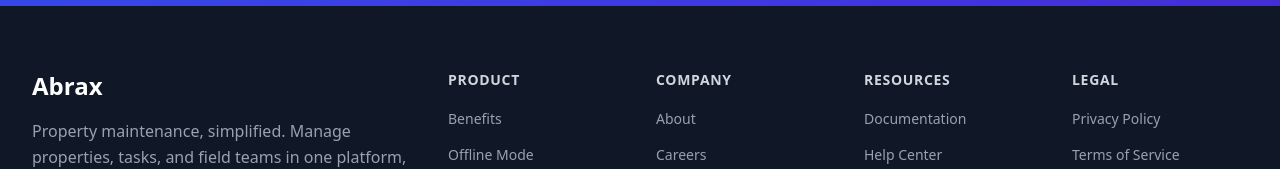
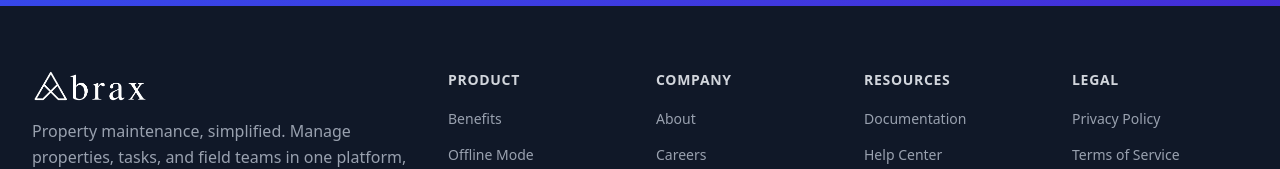
Before and after one commit to sighencea/getabrax, a React (Vite) app: page /about in a window 1280 px wide. Shown: the part 1900-2069 px from the top of the page. Built offline with nearby package versions, Linux system fonts and the light colour scheme; a web font is replaced by a local one.

Commit message:
Fixed logo and favicon display

```diff
--- a/index.html
+++ b/index.html
@@ -3,7 +3,7 @@
   <head>
     <meta charset="UTF-8" />
     <meta name="viewport" content="width=device-width, initial-scale=1.0" />
-    <link rel="icon" type="image/x-icon" href="/src/assets/icons/favicon/favicon.ico" />
+    <link rel="icon" type="image/x-icon" href="/favicon.ico" />
     <title>Abrax - Property Maintenance, Simplified</title>
   </head>
   <body>
--- a/src/components/generated/Footer.tsx
+++ b/src/components/generated/Footer.tsx
@@ -5,6 +5,7 @@
 import { useTranslation } from 'react-i18next';
 import { Link, useNavigate, useLocation } from 'react-router-dom';
 import { LanguageSwitcher } from './LanguageSwitcher';
+import logoImage from '../../assets/images/logo/Abrax_logo_horizontal_alternative_dark.png';
 export interface FooterProps {}
 export default function Footer({}: FooterProps) {
   const { t } = useTranslation('common');
@@ -132,9 +133,13 @@
             }}>
                 <button
                   onClick={() => window.location.href = '/'}
-                  className="text-2xl font-bold mb-4 hover:text-blue-400 transition-colors text-left"
+                  className="mb-4 hover:opacity-80 transition-opacity"
                 >
-                  {t('footer.brand')}
+                  <img
+                    src={logoImage}
+                    alt={t('footer.brand')}
+                    className="h-8 brightness-0 invert"
+                  />
                 </button>
                 <p className="text-gray-400 mb-6 max-w-sm leading-relaxed">
                   {t('footer.description')}
--- a/src/components/generated/Navigation.tsx
+++ b/src/components/generated/Navigation.tsx
@@ -6,6 +6,7 @@
 import { useNavigate, useLocation } from 'react-router-dom';
 import { Menu, X } from 'lucide-react';
 import { useNavigation } from '../context/NavigationContext';
+import logoImage from '../../assets/images/logo/Abrax_logo_horizontal_alternative_dark.png';
 export interface NavigationProps {}
 
 export default function Navigation({}: NavigationProps = {}) {
@@ -103,7 +104,7 @@
                 className="hover:opacity-80 transition-opacity"
               >
                 <img
-                  src="/src/assets/images/logo/Abrax_logo_horizontal_alternative_dark.png"
+                  src={logoImage}
                   alt={t('navigation.brand')}
                   className="h-8"
                 />
```
Also changed, not shown: 1 other file (tests, documents, lock files or other folders).
